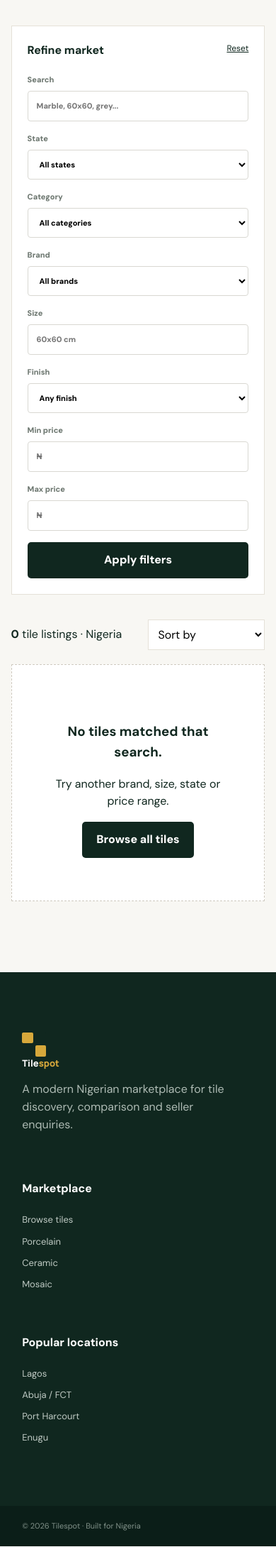
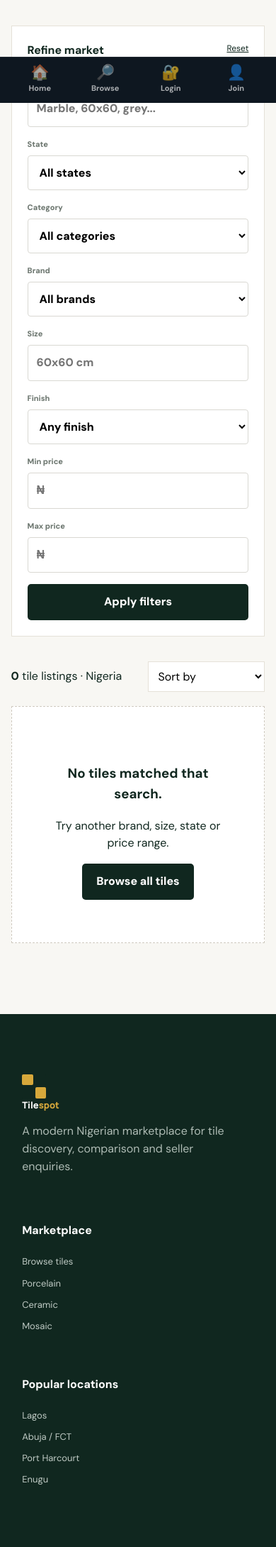
Before and after one commit to Abumibetech/tilespot, a Django app: page /tiles/ in a window 390 px wide. Shown: the part 699-2879 px from the top of the page at 71% size. Run offline with Django 5.2, Linux system fonts and the light colour scheme; data that the repository does not hold is empty.

Commit message:
Add Tilespot PWA mobile app experience

```diff
--- /dev/null
+++ b/static/css/pwa.css
@@ -0,0 +1,113 @@
+html {
+    -webkit-text-size-adjust: 100%;
+    text-size-adjust: 100%;
+}
+
+body {
+    overscroll-behavior-y: contain;
+    -webkit-tap-highlight-color: transparent;
+}
+
+button,
+a,
+input,
+select,
+textarea {
+    touch-action: manipulation;
+}
+
+button,
+.btn,
+a.btn {
+    min-height: 44px;
+}
+
+@media (max-width: 768px) {
+    body {
+        padding-bottom: 76px;
+    }
+
+    input,
+    select,
+    textarea {
+        font-size: 16px !important;
+    }
+
+    button,
+    .btn {
+        min-height: 46px;
+    }
+
+    img {
+        max-width: 100%;
+        height: auto;
+    }
+}
+
+@media (display-mode: standalone) {
+    body {
+        overscroll-behavior-y: none;
+    }
+}
+
+.tilespot-install-button {
+    display: none;
+    align-items: center;
+    justify-content: center;
+    gap: 8px;
+    border: 0;
+    border-radius: 12px;
+    padding: 12px 18px;
+    background: #00c2ff;
+    color: #071019;
+    font-weight: 800;
+    cursor: pointer;
+}
+
+.tilespot-install-button.tilespot-install-visible {
+    display: inline-flex;
+}
+
+@media (max-width: 768px) {
+    .tilespot-mobile-nav {
+        position: fixed;
+        left: 0;
+        right: 0;
+        bottom: 0;
+        z-index: 9999;
+        min-height: 64px;
+        padding: 8px 10px calc(8px + env(safe-area-inset-bottom));
+        background: rgba(7, 16, 25, 0.97);
+        border-top: 1px solid rgba(255, 255, 255, 0.08);
+        backdrop-filter: blur(18px);
+        -webkit-backdrop-filter: blur(18px);
+        display: flex;
+        align-items: center;
+        justify-content: space-around;
+    }
+
+    .tilespot-mobile-nav a {
+        min-width: 58px;
+        min-height: 48px;
+        display: flex;
+        flex-direction: column;
+        align-items: center;
+        justify-content: center;
+        gap: 3px;
+        color: rgba(255, 255, 255, 0.65);
+        text-decoration: none;
+        font-size: 11px;
+        font-weight: 700;
+        border-radius: 12px;
+    }
+
+    .tilespot-mobile-nav a:hover,
+    .tilespot-mobile-nav a.active {
+        color: #00f5d4;
+    }
+
+    .tilespot-mobile-nav .nav-icon {
+        font-size: 21px;
+        line-height: 1;
+    }
+}
--- a/templates/base.html
+++ b/templates/base.html
@@ -78,6 +78,13 @@
         href="{% static 'css/site.css' %}"
     >
 
+    <link rel="manifest" href="/static/manifest.json">
+    <meta name="theme-color" content="#071019">
+    <meta name="mobile-web-app-capable" content="yes">
+    <meta name="apple-mobile-web-app-capable" content="yes">
+    <meta name="apple-mobile-web-app-status-bar-style" content="black-translucent">
+    <meta name="apple-mobile-web-app-title" content="Tilespot">
+    <link rel="stylesheet" href="/static/css/pwa.css">
 </head>
 
 
@@ -514,6 +521,51 @@
     <script src="{% static 'js/site.js' %}"></script>
 
 
+    <script src="/static/js/pwa.js"></script>
+    <nav class="tilespot-mobile-nav pwa-safe-bottom" aria-label="Mobile navigation">
+
+        <a href="/" aria-label="Home">
+            <span class="nav-icon">🏠</span>
+            <span>Home</span>
+        </a>
+
+        <a href="{% url 'catalog' %}" aria-label="Browse tiles">
+            <span class="nav-icon">🔎</span>
+            <span>Browse</span>
+        </a>
+
+        {% if user.is_authenticated %}
+
+        <a href="{% url 'dashboard' %}" aria-label="Dashboard">
+            <span class="nav-icon">❤️</span>
+            <span>Saved</span>
+        </a>
+
+        <a href="{% url 'inbox' %}" aria-label="Messages">
+            <span class="nav-icon">💬</span>
+            <span>Messages</span>
+        </a>
+
+        <a href="{% url 'profile' %}" aria-label="Profile">
+            <span class="nav-icon">👤</span>
+            <span>Profile</span>
+        </a>
+
+        {% else %}
+
+        <a href="{% url 'login' %}" aria-label="Login">
+            <span class="nav-icon">🔐</span>
+            <span>Login</span>
+        </a>
+
+        <a href="{% url 'register' %}" aria-label="Register">
+            <span class="nav-icon">👤</span>
+            <span>Join</span>
+        </a>
+
+        {% endif %}
+
+    </nav>
 </body>
 
 </html>
```
Also changed, not shown: static/js/pwa.js (added, +62 -0 lines), static/service-worker.js (added, +73 -0 lines), static/images/tilespot-icon.svg (added), static/manifest.json (added), 3 other files.
